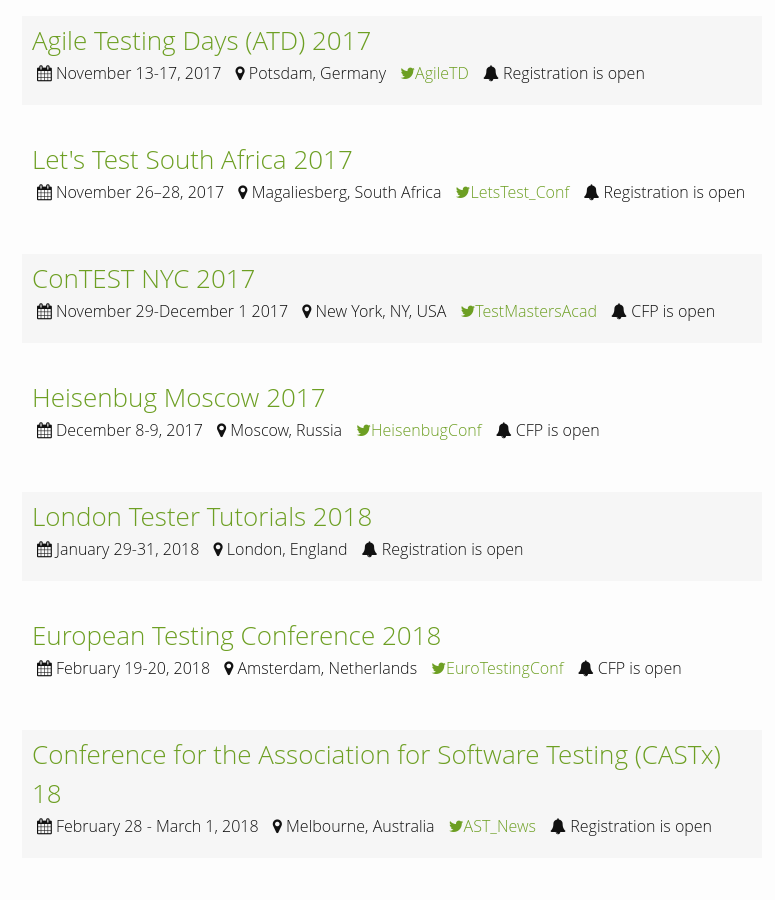
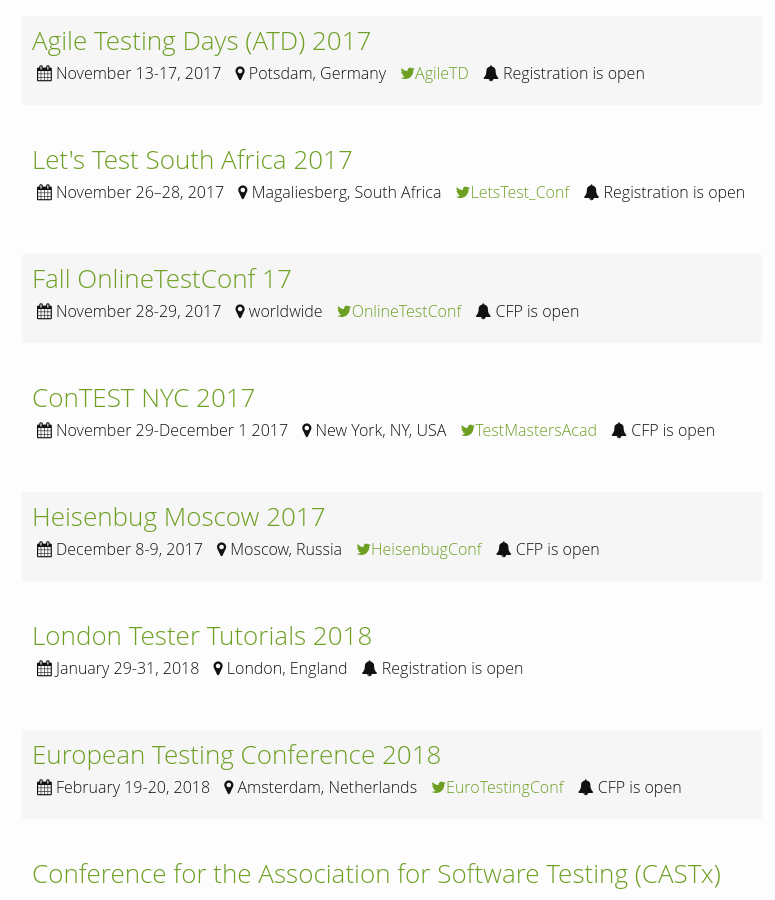
Before and after one commit to TestingConferences/testingconferences.github.io, a Jekyll site: the page built from index.html, in a window 1280 px wide and 900 px high, scrolled down 2885 px. Shown: the whole window, without its empty margins (248-1023 px from the left). Built offline with Jekyll 4.4.1, drawn with Linux system fonts in a browser that asks for light colours.

Commit message:
Added Fall OnlineTestConf 17 to the list

```diff
--- a/_data/current.yml
+++ b/_data/current.yml
@@ -172,6 +172,13 @@
   twitter: LetsTest_Conf
   status: Registration is open
 
+- name: Fall OnlineTestConf 17
+  location: worldwide
+  dates: "November 28-29, 2017"
+  url: http://onlinetestconf.com
+  twitter: OnlineTestConf
+  status: CFP is open
+
 - name: ConTEST NYC 2017
   location: New York, NY, USA
   dates: "November 29-December 1 2017"
--- a/_data/past.yml
+++ b/_data/past.yml
@@ -348,8 +348,8 @@
   url: https://kristjanuba.wordpress.com/2016/09/02/pest-6-gaining-consciousness/
   twitter: kristjanuba
 
-- name: Online Testing Conference
-  location: N/A
+- name: Winter Online Testing Conference (OTC) 2016
+  location: worldwide
   dates: "November 29-30, 2016"
   url: http://www.onlinetestconf.com/
   twitter: OnlineTestConf
```
